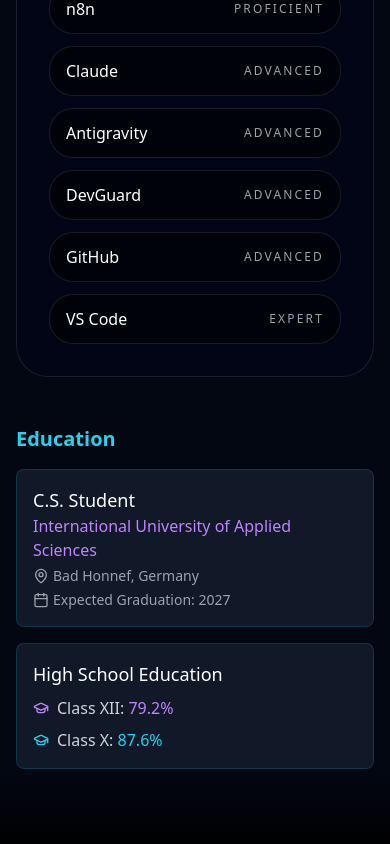
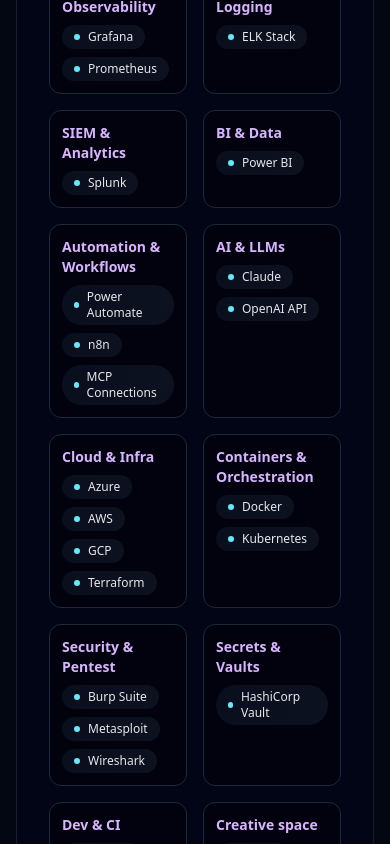
Before and after one commit to Lakshay-Trehan-2005/Portfolio_Lakshay, a Next.js app: page / in a window 390 px wide. Shown: the part 2800-3644 px from the top of the page. Built offline with nearby package versions, Linux system fonts and the light colour scheme; no server answers.

Commit message:
skills update

```diff
--- a/app/layout.tsx
+++ b/app/layout.tsx
@@ -124,7 +124,7 @@ export default function RootLayout({
         <link rel="alternate" hrefLang="x-default" href="https://lakshaytrehan.com" />
 
         {/* Social media profiles */}
-        <link rel="me" href="https://github.com/Lakshay-Trehan2" />
+        <link rel="me" href="https://github.com/Lakshay-Trehan-2005" />
         <link rel="me" href="https://www.linkedin.com/in/lakshaytrehan/" />
 
         {/* Canonical URL */}
@@ -161,7 +161,7 @@ export default function RootLayout({
               },
               "sameAs": [
                 "https://www.linkedin.com/in/lakshaytrehan/",
-                "https://github.com/Lakshay-Trehan2"
+                "https://github.com/Lakshay-Trehan-2005"
               ],
               "jobTitle": "Cybersecurity Analyst",
               "worksFor": {
@@ -267,7 +267,7 @@ export default function RootLayout({
               },
               "sameAs": [
                 "https://www.linkedin.com/in/lakshaytrehan/",
-                "https://github.com/Lakshay-Trehan2"
+                "https://github.com/Lakshay-Trehan-2005"
               ],
               "priceRange": "$$",
               "servesCuisine": ["Cybersecurity", "Penetration Testing", "Security Consulting"],
--- a/app/page.tsx
+++ b/app/page.tsx
@@ -107,7 +107,7 @@ export default function Home() {
       title: t("projects.pixelcrypt.title"),
       description: t("projects.pixelcrypt.description"),
       technologies: ["Python", "Cryptography", "Image Processing"],
-      githubLink: "https://github.com/Lakshay-Trehan2/PRODIGY_CS_02",
+      githubLink: "https://github.com/Lakshay-Trehan-2005/PRODIGY_CS_02",
       demoLink:
         "https://www.linkedin.com/posts/lakshaytrehan_pixelcrypt-imageencryption-cybersecurity-activity-7283404952947847169-ltkU",
       image:
@@ -138,13 +138,20 @@ export default function Home() {
     { name: t("about.skill.automations"), level: t("about.skill.level.advanced"), percent: 91 },
   ]
 
-  const toolSkills = [
-    { name: t("about.tool.n8n"), level: t("about.tool.level.proficient"), percent: 90 },
-    { name: t("about.tool.claude"), level: t("about.tool.level.advanced"), percent: 88 },
-    { name: t("about.tool.antigravity"), level: t("about.tool.level.advanced"), percent: 85 },
-    { name: t("about.tool.devguard"), level: t("about.tool.level.advanced"), percent: 86 },
-    { name: t("about.tool.github"), level: t("about.tool.level.advanced"), percent: 87 },
-    { name: t("about.tool.vscode"), level: t("about.tool.level.expert"), percent: 95 },
+  // Categorized cyber-focused tools (compact, table-like structure)
+  const toolsByCategory = [
+    { category: "Observability", items: ["Grafana", "Prometheus"] },
+    { category: "Logging", items: ["ELK Stack"] },
+    { category: "SIEM & Analytics", items: ["Splunk"] },
+    { category: "BI & Data", items: ["Power BI"] },
+    { category: "Automation & Workflows", items: ["Power Automate", "n8n", "MCP Connections"] },
+    { category: "AI & LLMs", items: ["Claude", "OpenAI API"] },
+    { category: "Cloud & Infra", items: ["Azure", "AWS", "GCP", "Terraform"] },
+    { category: "Containers & Orchestration", items: ["Docker", "Kubernetes"] },
+    { category: "Security & Pentest", items: ["Burp Suite", "Metasploit", "Wireshark"] },
+    { category: "Secrets & Vaults", items: ["HashiCorp Vault"] },
+    { category: "Dev & CI", items: ["GitHub", "VS Code"] },
+    { category: "Creative space", items: ["Canva", "Figma", "Adobe"] },
   ]
 
   const feedbacks = [
@@ -185,8 +192,8 @@ export default function Home() {
     },
     {
       name: "Sukrat Kaushik",
-      role: "Cybersecurity Advisor & Technical Communication Partner",
-      company: "Independent",
+      role: "Principal Cloud Consultant",
+      company: "SAP",
       quote:
         "Lakshay has consistently delivered a high level of professionalism, blending cybersecurity expertise with sharp technical communication and smart automation. He is able to translate complex security challenges into clear, business-ready messaging while also driving efficiency through tools like n8n and AI-assisted workflows.\n\nHis work reflects strong adherence to compliance and security best practices, especially around ISO 27001 and GDPR, and he brings a thoughtful, proactive approach to every task. I strongly recommend Lakshay for roles that need both technical depth and polished communication in cybersecurity.",
     },
@@ -427,11 +434,18 @@ export default function Home() {
                     Focused stack
                   </div>
                 </div>
-                <div className="grid gap-3">
-                  {toolSkills.map((tool) => (
-                    <div key={tool.name} className="flex items-center justify-between rounded-3xl border border-white/10 bg-black/50 px-4 py-3">
-                      <span className="text-white font-medium">{tool.name}</span>
-                      <span className="text-xs text-gray-400 uppercase tracking-[0.18em]">{tool.level}</span>
+                <div className="grid gap-4 grid-cols-2 md:grid-cols-3">
+                  {toolsByCategory.map((cat) => (
+                    <div key={cat.category} className="rounded-xl border border-white/6 bg-black/40 p-3">
+                      <div className="text-sm font-semibold text-purple-300 mb-2">{cat.category}</div>
+                      <div className="flex flex-wrap gap-2">
+                        {cat.items.map((it) => (
+                          <span key={it} className="inline-flex items-center gap-2 bg-gradient-to-r from-slate-900/60 to-slate-800/40 px-3 py-1 rounded-full text-xs text-gray-200">
+                            <span className="h-1.5 w-1.5 rounded-full bg-cyan-300 block" />
+                            {it}
+                          </span>
+                        ))}
+                      </div>
                     </div>
                   ))}
                 </div>
@@ -899,13 +913,13 @@ export default function Home() {
                       <h3 className="text-lg font-semibold text-white mb-1">{t("contact.github.title")}</h3>
                       <p className="text-gray-400 mb-3">{t("contact.github.description")}</p>
                       <a
-                        href="https://github.com/Lakshay-Trehan2"
+                        href="https://github.com/Lakshay-Trehan-2005"
                         target="_blank"
                         rel="noopener noreferrer"
                         className="text-green-400 hover:text-green-300 flex items-center group"
                         itemProp="url"
                       >
-                        github.com/Lakshay-Trehan2
+                        github.com/Lakshay-Trehan-2005
                         <ExternalLink className="w-4 h-4 ml-1 opacity-0 group-hover:opacity-100 transition-opacity" />
                       </a>
                     </div>
```
Also changed, not shown: 1 other file (tests, documents, lock files or other folders). Lines whose indentation alone changed are shown as unchanged.
